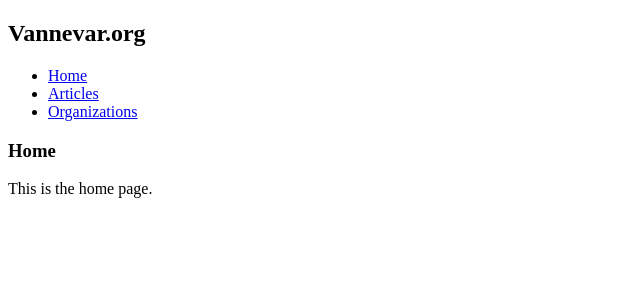
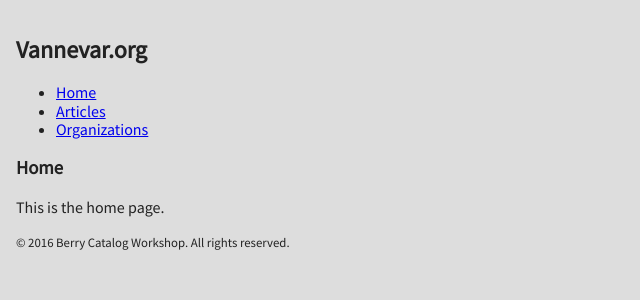
Before and after one commit to berryworkshop/vannevar, a Django app: template cms/templates/cms/home.html in a window 1280 px wide. Shown: the top 300 px of the page, without its empty margins (0-640 px from the left). Run offline with Django 3.2, Linux system fonts and the light colour scheme; the template is opened without the code that fills it, so the values that code supplies are empty; parts of the project's set-up code (start-up, migrations or seed data) failed here and were passed over; some libraries are stand-ins or nearby versions.

Commit message:
Basic styles.

```diff
--- a/vannevar/static/css/vannevar.css
+++ b/vannevar/static/css/vannevar.css
@@ -0,0 +1,6 @@
+body {
+    color: #222;
+    background-color: #ddd;
+    font-family: 'Source Sans Pro', sans-serif;
+    padding: 1rem;
+}
--- a/vannevar/templates/base.html
+++ b/vannevar/templates/base.html
@@ -1,16 +1,22 @@
+{% load static %}
 <!DOCTYPE html>
 <html>
 <head>
     <meta charset="utf-8">
     <meta http-equiv="X-UA-Compatible" content="IE=edge">
     <title>Vannevar</title>
-    <link rel="stylesheet" href="">
+    <link rel="stylesheet" href="https://cdnjs.cloudflare.com/ajax/libs/normalize/4.2.0/normalize.min.css">
+    <link rel="stylesheet" href="https://fonts.googleapis.com/css?family=Source+Sans+Pro">
+    <link rel="stylesheet" href="{% static 'css/vannevar.css' %}">
 </head>
 <body>
     {% include 'header.html' %}
     {% block 'main' %}
-        <h3>Base Template</h3>
-        <p>This is default Base template text.</p>
+        <main>
+            <h3>Base Template</h3>
+            <p>This is default Base template text.</p>
+        </main>
     {% endblock 'main' %}
+    {% include 'footer.html' %}
 </body>
 </html>
--- /dev/null
+++ b/vannevar/templates/footer.html
@@ -0,0 +1,5 @@
+{% block 'footer' %}
+<footer>
+    <p><small>© 2016 Berry Catalog Workshop.  All rights reserved.</small></p>
+</footer>
+{% endblock 'footer' %}
--- a/vannevar/templates/header.html
+++ b/vannevar/templates/header.html
@@ -1,4 +1,5 @@
 {% block 'header' %}
+<header>
     <h2>Vannevar.org</h2>
 
     <ul>
@@ -6,4 +7,5 @@
         <li><a href="{% url 'cms:articles' %}">Articles</a></li>
         <li><a href="{% url 'catalog:organizations' %}">Organizations</a></li>
     </ul>
+</header>
 {% endblock 'header' %}
```
Lines whose indentation alone changed are shown as unchanged.
